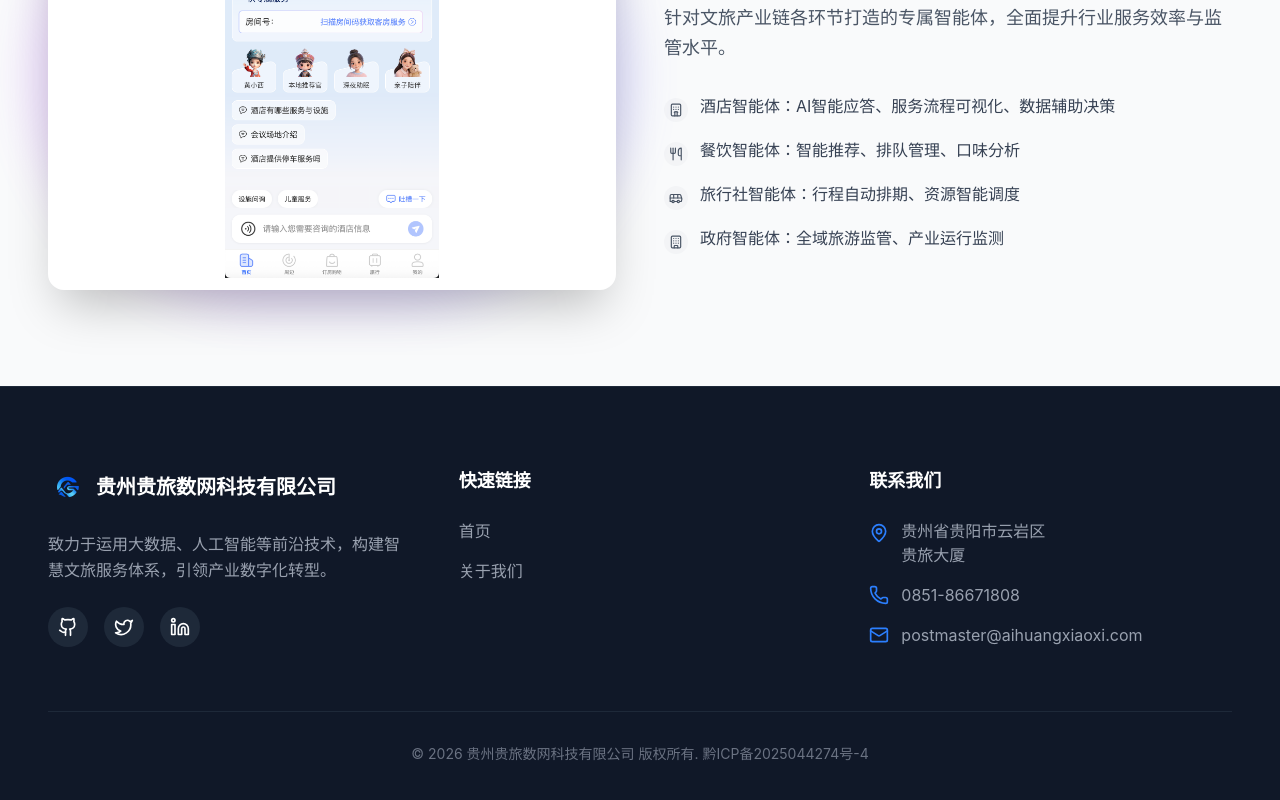
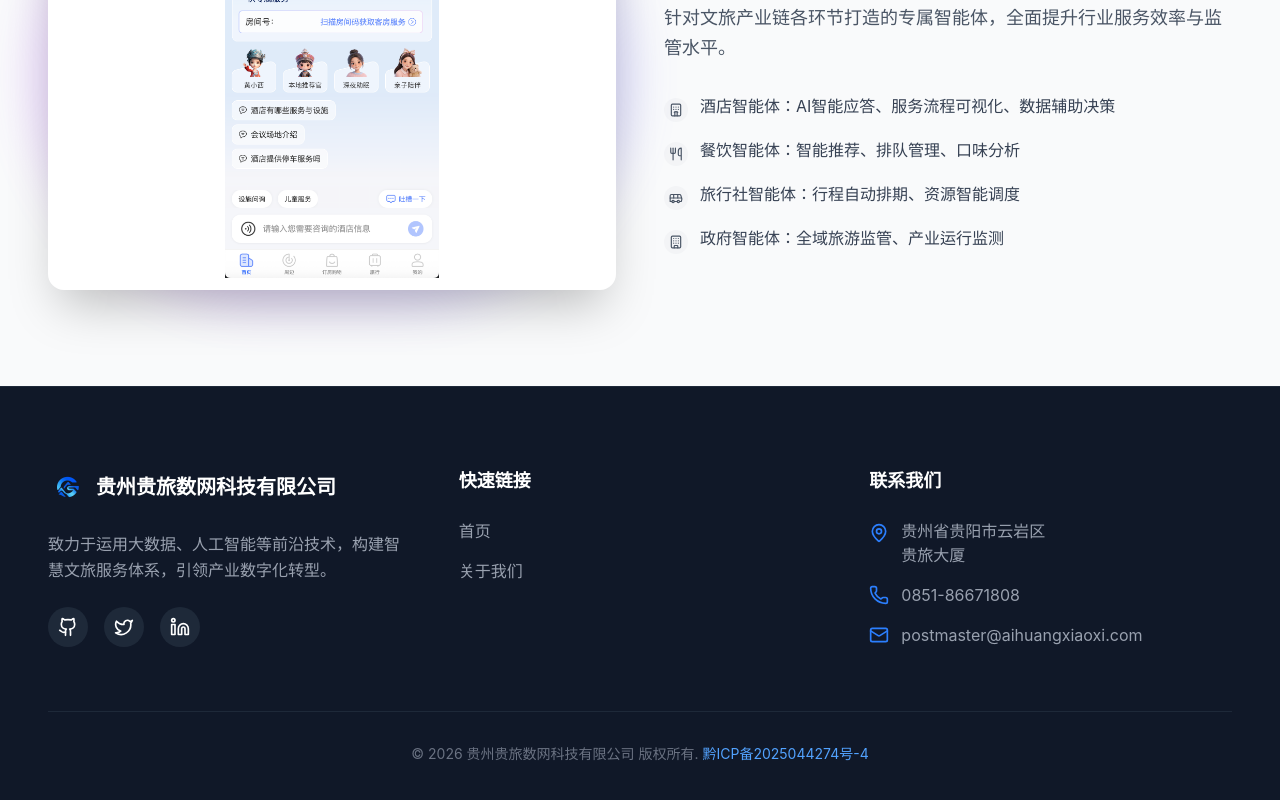
Before and after one commit to arifinfirman788-blip/guanwang, a React (Vite) app: page / in a window 1280 px wide. Shown: the part 3160-3960 px from the top of the page. Built offline with nearby package versions, Linux system fonts and the light colour scheme.

Commit message:
Make ICP filing number a blue link

```diff
--- a/src/components/Footer.tsx
+++ b/src/components/Footer.tsx
@@ -57,7 +57,17 @@ const Footer = () => {
         </div>
 
         <div className="border-t border-gray-800 pt-8 text-center text-gray-500 text-sm">
-          <p>&copy; {new Date().getFullYear()} 贵州贵旅数网科技有限公司 版权所有. 黔ICP备2025044274号-4</p>
+          <p>
+            &copy; {new Date().getFullYear()} 贵州贵旅数网科技有限公司 版权所有.{' '}
+            <a
+              href="https://beian.miit.gov.cn/#/Integrated/index"
+              target="_blank"
+              rel="noopener noreferrer"
+              className="text-blue-400 hover:text-blue-300 transition-colors"
+            >
+              黔ICP备2025044274号-4
+            </a>
+          </p>
         </div>
       </div>
     </footer>
```
